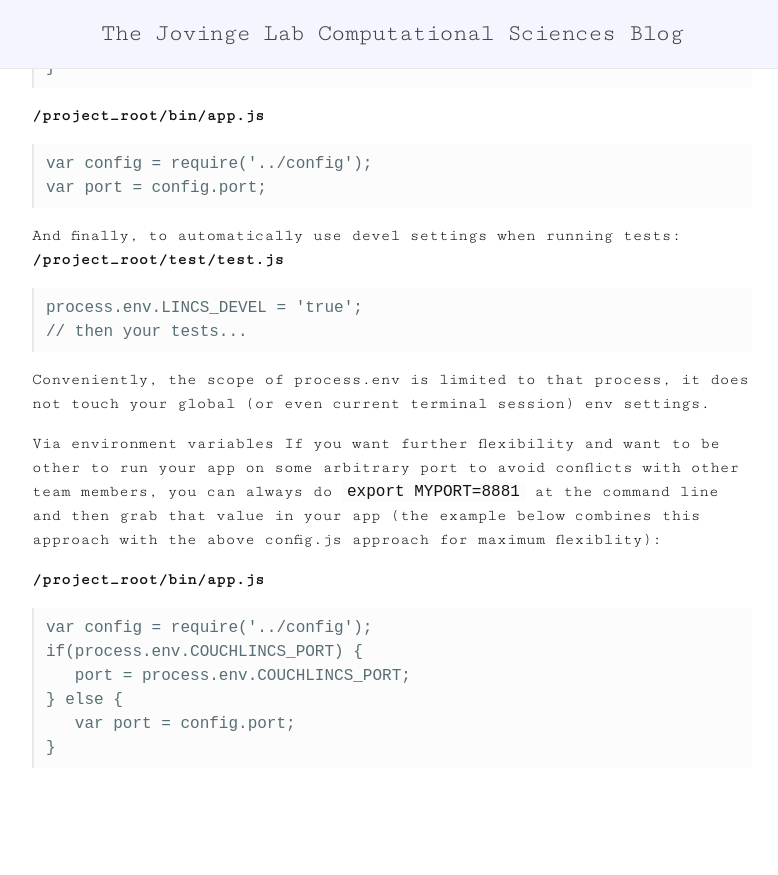
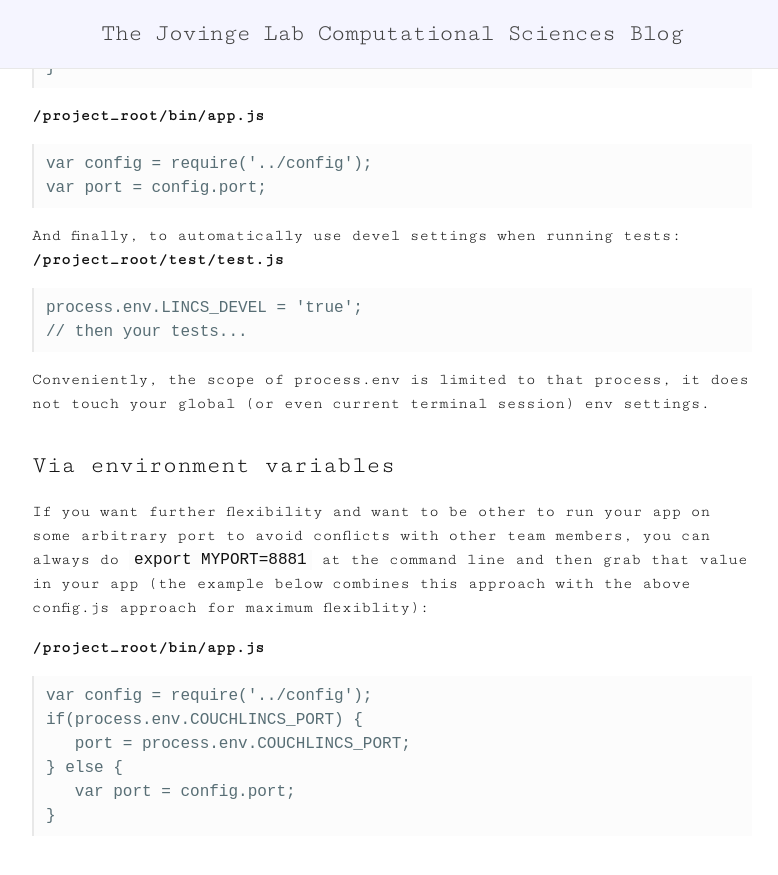
Before and after one commit to JovingeLabSoftware/JovingeLabSoftware.github.io, a Jekyll site: the page built from _posts/2015-12-16-what-s-your-port-of-call.md, in a window 1280 px wide and 900 px high, scrolled down 708 px. Shown: the top 875 px of the window, without its empty margins (248-1026 px from the left). Built offline with Jekyll 4.4.1, drawn with Linux system fonts in a browser that asks for light colours; Markdown is read by kramdown in place of the engine named in the settings; comment, search, counter and statistics services are not loaded; before the commit the page ends 1540 px from its top, so only the background shows below that.

```diff
--- a/_posts/2015-12-16-what-s-your-port-of-call.md
+++ b/_posts/2015-12-16-what-s-your-port-of-call.md
@@ -52,7 +52,8 @@ process.env.LINCS_DEVEL = 'true';
 
 Conveniently, the scope of process.env is limited to that process, it does not touch your global (or even current terminal session) env settings.
 
-Via environment variables
+### Via environment variables
+
 If you want further flexibility and want to be other to run your app on some arbitrary port to avoid conflicts with other team members, you can always do `export MYPORT=8881` at the command line and then grab that value in your app (the example below combines this approach with the above config.js approach for maximum flexiblity):
 
 **/project_root/bin/app.js**
```
